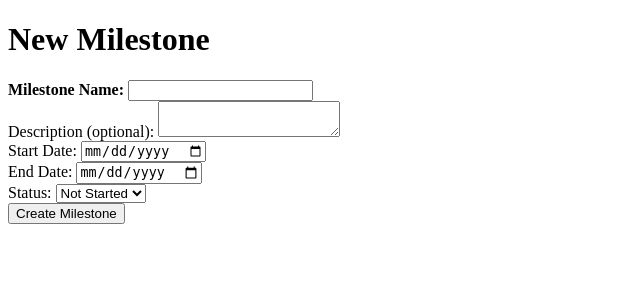
After one commit to MannyAldir/ProjectMaster, a Flask app: page /project/1/newMilestone in a window 1280 px wide. The commit adds this page. Shown: the top 300 px of the page, without its empty margins (0-640 px from the left). Run offline with Flask 3, Linux system fonts and the light colour scheme; a user stored in the database is signed in.

Commit message:
Add Create Milestone Page

```diff
--- a/app.py
+++ b/app.py
@@ -1,5 +1,5 @@
 # import dependancy
-from datetime import datetime
+from datetime import datetime, date
 from flask import Flask, render_template, request, redirect, url_for, session
 from werkzeug.security import generate_password_hash, check_password_hash
 from models import User, Project, Milestone, Task, db
@@ -99,7 +99,6 @@ def new_project():
         else:
             startDate = None
 
-
         db.session.add(Project(userId=current_user.userId, projectName=projectName, description=description, status=status, startDate=startDate))
         db.session.commit()
         return redirect(url_for('project_page'))
@@ -114,7 +113,7 @@ def edit_project(projectId):
             project.projectName = request.form['projectName']
             project.description = request.form['description']
             project.status = request.form['status']
-            project.startDate = datetime.strptime(request.form['startDate'], '%Y-%m-%d') if request.form['startDate'] else None
+            project.startDate = datetime.strptime(request.form['startDate'], '%Y-%m-%d').date() if request.form['startDate'] else None
             db.session.commit()
             return redirect(url_for('project_page'))
         return render_template('edit_project.html', project=project)
@@ -137,10 +136,31 @@ def project_detail(projectId):
     ).all()
 
     # query for tasks that are independent of milestones
-    independentTasks = Task.query.filter_by(projectId = projectId, milestoneId=None)
+    independentTasks = Task.query.filter_by(projectId = projectId, milestoneId=None).all()
 
     return render_template('project_detail.html', milestones=milestones, tasks=tasks,independentTasks=independentTasks, project=project)
 
+@app.route('/project/<int:projectId>/newMilestone', methods=['GET','POST'])
+@login_required
+def new_milestone(projectId):
+    project = Project.query.filter_by(projectId=projectId, userId=current_user.userId).first_or_404()
+
+    if request.method == 'POST':
+        milestoneName = request.form['milestoneName']
+        milestoneStatus = request.form['milestoneStatus']
+        milestoneDescription = request.form['milestoneDescription']
+        milestoneStartDate = datetime.strptime(request.form['milestoneStartDate'], '%Y-%m-%d').date() if request.form['milestoneStartDate'] else None
+        milestoneEndDate = datetime.strptime(request.form['milestoneEndDate'], '%Y-%m-%d').date() if request.form['milestoneEndDate'] else None
+        newMilestone=Milestone(
+            projectId = projectId, milestoneName = milestoneName, status = milestoneStatus,
+            description = milestoneDescription, startDate = milestoneStartDate,
+            endDate = milestoneEndDate
+        )
+
+        db.session.add(newMilestone)
+        db.session.commit()
+        return redirect(url_for('project_detail', projectId=project.projectId))
+    return render_template('new_milestone.html',project=project)
 
 
 if __name__ == '__main__':
--- /dev/null
+++ b/templates/new_milestone.html
@@ -0,0 +1,48 @@
+<!DOCTYPE html>
+<html lang="en">
+<head>
+    <meta charset="UTF-8">
+    <meta name="viewport" content="width=device-width, initial-scale=1.0">
+    <title>Project Master</title>
+</head>
+<body>
+    <h1>New Milestone</h1>
+
+    <form action= "{{ url_for('new_milestone', projectId=project.projectId) }}" method="POST">
+
+        <div class = "form-group">
+            <label for="milestoneName"><strong>Milestone Name:</strong></label>
+            <input type="text" id="milestoneName" name="milestoneName" required>
+        </div>
+
+        <div class = "form-group">
+            <label for="milestoneDescription">Description (optional):</label>
+            <textarea id="milestoneDescription" name="milestoneDescription"></textarea>
+        </div>
+
+        <div class = "form-group">
+            <label for="milestoneStartDate">Start Date:</label>
+            <input type="date" id="milestoneStartDate" name="milestoneStartDate">
+        </div>
+
+        <div class = "form-group">
+            <label for="milestoneEndDate">End Date:</label>
+            <input type="date" id="milestoneEndDate" name="milestoneEndDate">
+        </div>
+
+        <div class = form-group>
+            <label for="milestoneStatus">Status:</label>
+        <select id="milestoneStatus" name="milestoneStatus">
+            <option value="Not Started">Not Started</option>
+            <option value="Started">Started</option>
+            <option value="Completed">Completed</option>
+        </select>
+        </div>
+
+        <div class ="submit-button">
+            <button type="submit">Create Milestone</button>
+        </div>
+    </form>
+
+</body>
+</html>
```
Also changed, not shown: models.py (+7 -7 lines), templates/project_detail.html (+15 -5 lines), templates/projects.html (+19 -11 lines), instance/projectmaster.db.
